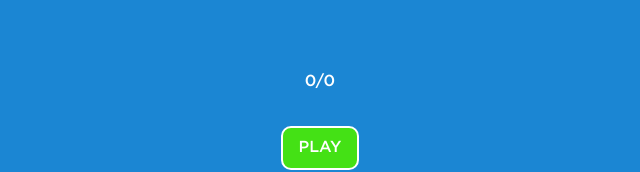
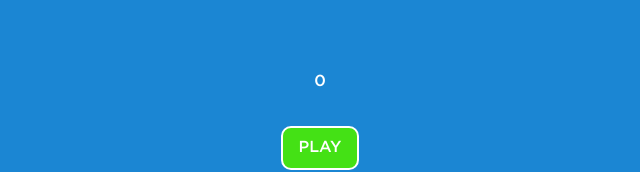
Before and after one commit to rafaelcoias/blackjack, a Next.js app: page /game in a window 1280 px wide. Shown: the part 158-330 px from the top of the page, without its empty margins (320-960 px from the left). Built offline with nearby package versions, Linux system fonts and the light colour scheme; what tailwindcss-bg-patterns would draw is missing.

Commit message:
add game functionality

```diff
--- a/src/app/(pages)/game/page.tsx
+++ b/src/app/(pages)/game/page.tsx
@@ -62,24 +62,8 @@ const Game: React.FC = () => {
     }
   };
 
-  const getHandSum = (hand: CardI[]): string => {
-    let sum = hand.reduce((acc, card) => acc + card.value, 0);
-    let numAces = hand.filter((card) => card.rank === "A").length;
-
-    // This will store the potential lower sum if Aces are reduced to 1
-    let minSum = sum;
-
-    while (minSum > 21 && numAces > 0) {
-      minSum -= 10;
-      numAces--;
-    }
-
-    // If both sums are the same, just return one value
-    if (sum === minSum) {
-      return `${sum}/${sum}`;
-    } else {
-      return `${minSum}/${sum}`;
-    }
+  const getHandSum = (hand: CardI[]): number => {
+    return hand.reduce((acc, card) => acc + card.value, 0);
   };
 
   const getDealerHandSum = (hand: CardI[]): number => {
@@ -105,19 +89,16 @@ const Game: React.FC = () => {
   const checkWinner = () => {
     const dealerSum = getDealerHandSum(dealerHand);
     const sum = getHandSum(hand);
-    const minSum = parseInt(sum.split("/")[0]);
-    const maxSum = parseInt(sum.split("/")[1]);
     if (dealerSum > 21) {
       alert("Dealer Busts! You win!");
-      return ;
     }
     if (dealerSum < 17) {
       dealCards("dealer", 1);
       return ;
     }
-    if (dealerSum === minSum) {
+    if (dealerSum === sum) {
       alert("Push!");
-    } else if (dealerSum > minSum) {
+    } else if (dealerSum > sum) {
       alert("Dealer Wins!");
     } else if (sum > dealerSum) {
       alert("You win!");
```
